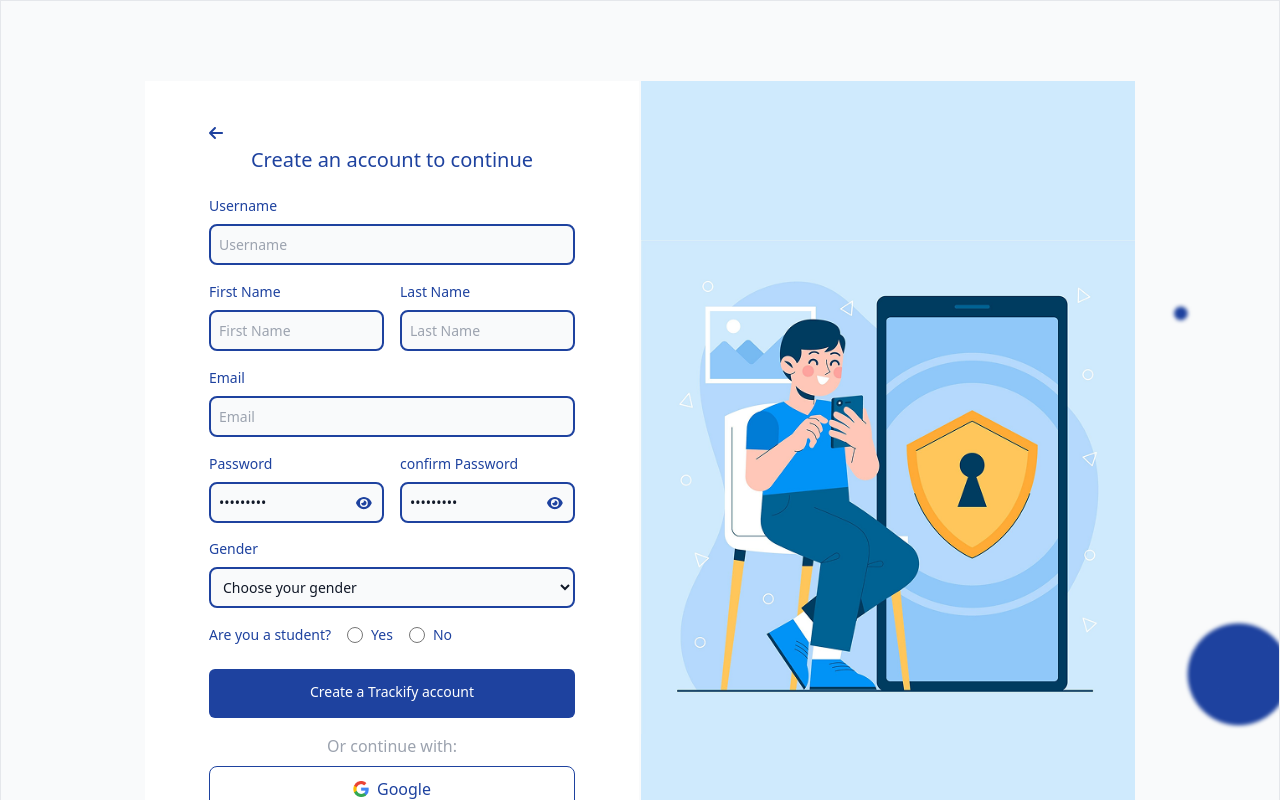
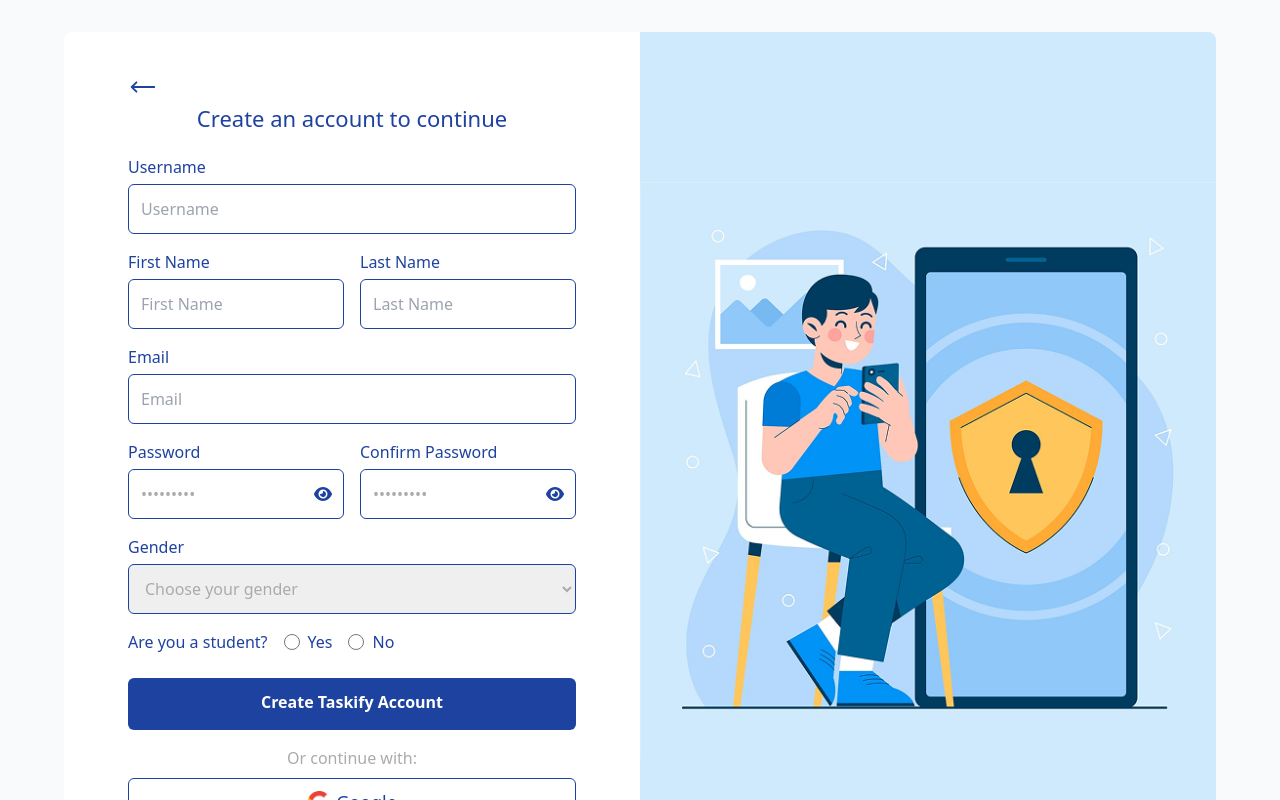
Before and after one commit to seang454/deploy_taskify, a React (Vite) app: page /register in a window 1280 px wide. Shown: the top 800 px of the page. Built offline with nearby package versions, Linux system fonts and the light colour scheme; a web font is replaced by a local one.

Commit message:
Updated on Registration Page

```diff
--- a/src/pages/auth/Register.jsx
+++ b/src/pages/auth/Register.jsx
@@ -3,12 +3,12 @@
 import * as Yup from "yup";
 import { Link, useNavigate } from "react-router-dom";
 import { FontAwesomeIcon } from "@fortawesome/react-fontawesome";
-import { faArrowLeft } from "@fortawesome/free-solid-svg-icons";
 import { faEye, faEyeSlash } from "@fortawesome/free-solid-svg-icons";
 import { useRegisterMutation } from "../../features/auth/authApiSlice";
 import { toast, ToastContainer } from "react-toastify";
 import "react-toastify/dist/ReactToastify.css";
 import { useGoogleLogin } from "@react-oauth/google";
+import { HiArrowLongLeft } from "react-icons/hi2";
 
 export default function Register() {
   const [postUserRegisters, { data, isLoading, error }] = useRegisterMutation();
@@ -51,8 +51,11 @@
                 gender: "",
               };
               const response = await postUserRegisters(registerValue).unwrap();
-              console.log("Register with goole response succesfully :", response);
-              if(response){
+              console.log(
+                "Register with goole response succesfully :",
+                response
+              );
+              if (response) {
                 toast.success("Successfully registered with Google");
                 setTimeout(() => {
                   navigate("/dashboard", { state: response.token });
@@ -114,19 +117,19 @@
     gender: "",
   };
   const validationSchema = Yup.object({
-    username: Yup.string().required("username is required"),
-    family_name: Yup.string().required("firstname is required"),
-    given_name: Yup.string().required("lastname is required"),
-    email: Yup.string().email("email is invalid").required("email is required"),
+    username: Yup.string().required("Username is required"),
+    family_name: Yup.string().required("First Name is required"),
+    given_name: Yup.string().required("Last Name is required"),
+    email: Yup.string().email("Email is invalid").required("Email is required"),
     password: Yup.string()
       .matches(
         regex,
-        "Password must constain at least 8 characters, one uppercase, one lowercase, one number and one special case character"
+        "Password must contain at least 8 characters, including one uppercase letter, one lowercase letter, one number, and one special character."
       )
-      .required("passwork is required"),
+      .required("Passwork is required"),
     confirmed_password: Yup.string()
       .oneOf([Yup.ref("password"), null], "Password must match")
-      .required("comfirm passwork is required"),
+      .required("Confirm password is required"),
     is_student: Yup.string().required("Please select an option."),
     gender: Yup.string().required("Please select an option."),
   });
@@ -143,7 +146,7 @@
       <div className="relative">
         <label
           htmlFor={props.id || props.name}
-          className="block mb-2 font-medium text-txt14 text-primary"
+          className="block mb-[5px] font-medium  text-primary"
         >
           {label}
         </label>
@@ -154,7 +157,7 @@
             type={
               type === "password" ? (showPassword ? "text" : "password") : type
             }
-            className={`bg-gray-50 border-2 text-gray-900 text-txt14 rounded-lg block w-full p-2 pr-10 transition-all
+            className={`border text-[#ABABAB] rounded-md block w-full p-3 pr-10 transition-all
                   ${
                     meta.touched && meta.error
                       ? "border-accent focus:ring-accent focus:border-accent"
@@ -165,7 +168,7 @@
           {/* Eye Icon for Password Toggle */}
           {type === "password" && (
             <span
-              className="absolute inset-y-0 flex items-center cursor-pointer right-3 text-txt14 text-primary"
+              className="absolute inset-y-0 flex items-center cursor-pointer right-3 text-primary"
               onClick={togglePasswordVisibility}
             >
               <FontAwesomeIcon icon={showPassword ? faEyeSlash : faEye} />
@@ -186,7 +189,7 @@
       <div>
         <label
           htmlFor={props.id || props.name}
-          className="block mb-2 text-sm font-medium text-primary"
+          className="block mb-[5px] font-medium text-primary"
         >
           {label}
         </label>
@@ -194,7 +197,7 @@
           {...field}
           value={field.value}
           {...props}
-          className={`bg-gray-50 border-2 text-gray-900 text-sm rounded-lg block w-full p-2 transition-all
+          className={`border text-[#ababab] rounded-md block w-full p-3 transition-all
                 ${
                   meta.touched && meta.error
                     ? "border-accent focus:ring-accent focus:border-accent"
@@ -215,34 +218,24 @@
   return (
     <>
       <ToastContainer />
-      <section
-        style={{
-          backgroundImage: `url('./src/assets/bg_register.png')`,
-          backgroundSize: "cover",
-          backgroundPosition: "center",
-        }}
-      >
-        <section className="grid gap-0.5 md:grid-cols-2 px-8 md:px-16 lg:px-24 xl:px-36 py-8 md:py-12 lg:py-16 xl:py-20 border">
+      <section className="bg-[#F9FAFB]">
+        <section className="grid sm:px-4 md:grid-cols-2 md:px-8 lg:px-16 py-8 ">
           {/* Form Section */}
-          <section className="px-8 py-8 bg-white md:px-12 lg:px-14 xl:px-16 xl:py-10">
+          <section className="bg-white px-4 py-8 md:px-12 lg:px-14 xl:px-16 xl:py-10 rounded-l-lg">
             <Link to="/">
-              <FontAwesomeIcon icon={faArrowLeft} className="text-primary" />
+              <HiArrowLongLeft size={30} color="#1E429F" />
             </Link>
-            <h2 className="px-5 pb-5 font-medium text-center text-primary text-txt16 md:text-txt18 lg:text-txt20">
+            <h2 className="px-5 pb-5 font-medium text-[20px] sm:text-[18px] md:text-[22px] text-center text-primary">
               Create an account to continue
             </h2>
 
             <Formik
               initialValues={initialValues}
               validationSchema={validationSchema}
-              onSubmit={
-                (values) => {
-                  console.log("Response :", values);
-                  handlePostUserRegister(values);
-                }
-                //  {
-                //   register(values).unwrap(); }
-              }
+              onSubmit={(values) => {
+                console.log("Response :", values);
+                handlePostUserRegister(values);
+              }}
             >
               <Form>
                 {/* Username */}
@@ -288,15 +281,19 @@
                   />
                   <CustomInput
                     name="confirmed_password"
-                    label="confirm Password"
+                    label="Confirm Password"
                     type="password"
-                    placeholder="comfirm Password"
+                    placeholder="Confirm Password"
                   />
                 </div>
 
-                {/* gender */}
+                {/* Gender */}
                 <div className="pb-4">
-                  <CustomSelect name="gender" label="Gender" className="w-full">
+                  <CustomSelect
+                    name="gender"
+                    label="Gender"
+                    className="w-full font-normal"
+                  >
                     <option value="">Choose your gender</option>
                     <option value="Female">Female</option>
                     <option value="Male">Male</option>
@@ -305,7 +302,7 @@
 
                 {/* Student Radio Buttons */}
                 <div className="flex items-center pb-4 gap-x-4">
-                  <span className="mb-2 font-medium text-txt14 text-primary">
+                  <span className="mb-2 font-medium text-primary">
                     Are you a student?
                   </span>
                   <label className="flex items-center mb-2">
@@ -315,7 +312,7 @@
                       value="yes"
                       className="w-4 h-4 bg-gray-100 text-subaccent border-primary focus:ring-blue-500"
                     />
-                    <span className="ms-2 text-txt14 text-primary">Yes</span>
+                    <span className="ms-2 text-primary">Yes</span>
                   </label>
                   <label className="flex items-center mb-2">
                     <Field
@@ -324,7 +321,7 @@
                       value="no"
                       className="w-4 h-4 bg-gray-100 text-subaccent border-primary focus:ring-blue-500"
                     />
-                    <span className="ms-2 text-txt14 text-primary">No</span>
+                    <span className="ms-2 text-primary">No</span>
                   </label>
                   <ErrorMessage
                     name="is_student"
@@ -336,32 +333,35 @@
                 {/* Submit Button */}
                 <button
                   type="submit"
-                  className="w-full px-4 py-3 pb-4 text-white transition-all rounded-md text-btn-txt bg-primary hover:bg-subaccent hover:shadow-lg active:bg-subaccent active:scale-95"
+                  className="w-full px-4 py-3 pb-4 text-white transition-all rounded-md font-bold bg-primary hover:bg-subaccent active:bg-subaccent active:scale-95"
                 >
-                  Create a Trackify account
+                  Create Taskify Account
                 </button>
 
                 {/* Google Sign In */}
-                <p className="mt-4 text-center text-gray-400">
+                <p className="mt-4 text-center text-[#ababab]">
                   Or continue with:
                 </p>
                 <button
                   onClick={handleLoginWithGoogle}
                   type="button"
-                  className="text-primary border-primary py-2.5 px-5 flex items-center justify-center w-full border rounded-lg mt-2"
+                  className="text-primary border-primary py-2.5 px-5 flex items-center justify-center w-full border rounded-md mt-2"
                 >
                   <img
                     src="./src/assets/google.png"
-                    className="w-4 h-4 mr-2"
+                    className="w-6 h-6 mr-[5px]"
                     alt="Google"
                   />
-                  <span>Google</span>
+                  <span className="text-[18px] font-medium">Google</span>
                 </button>
 
                 {/* Login Link */}
                 <p className="mt-4 text-center">
-                  <Link to="/login" className="text-txt14 text-primary">
-                    Already have a Trackify account? Log in
+                  <Link
+                    to="/login"
+                    className="text-txt14 text-primary hover:underline hover:decoration-1"
+                  >
+                    Already have the Taskify account? Login
                   </Link>
                 </p>
               </Form>
@@ -369,7 +369,7 @@
           </section>
 
           {/* Right Section */}
-          <section className="bg-[#CFEAFD] flex items-center">
+          <section className="bg-[#CFEAFD] flex items-center rounded-r-lg">
             <div>
               <img
                 src="./src/assets/register_img.png"
```
